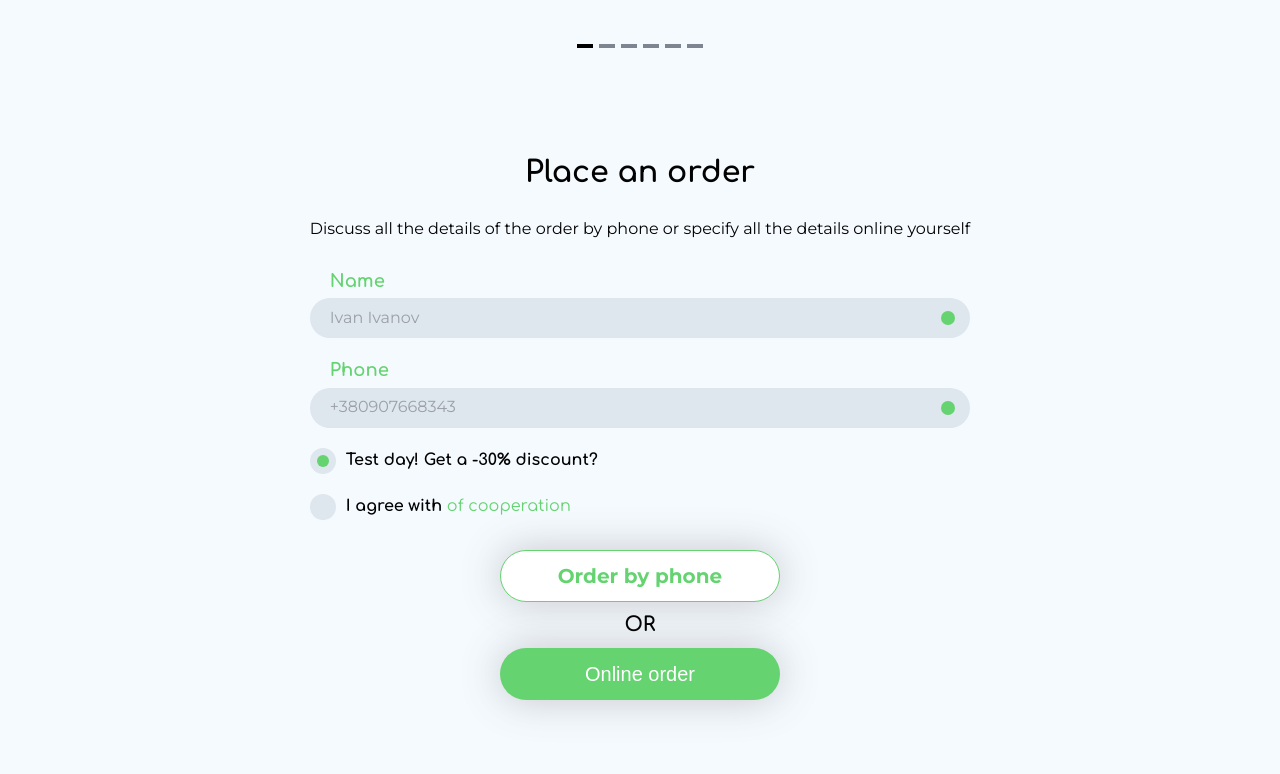
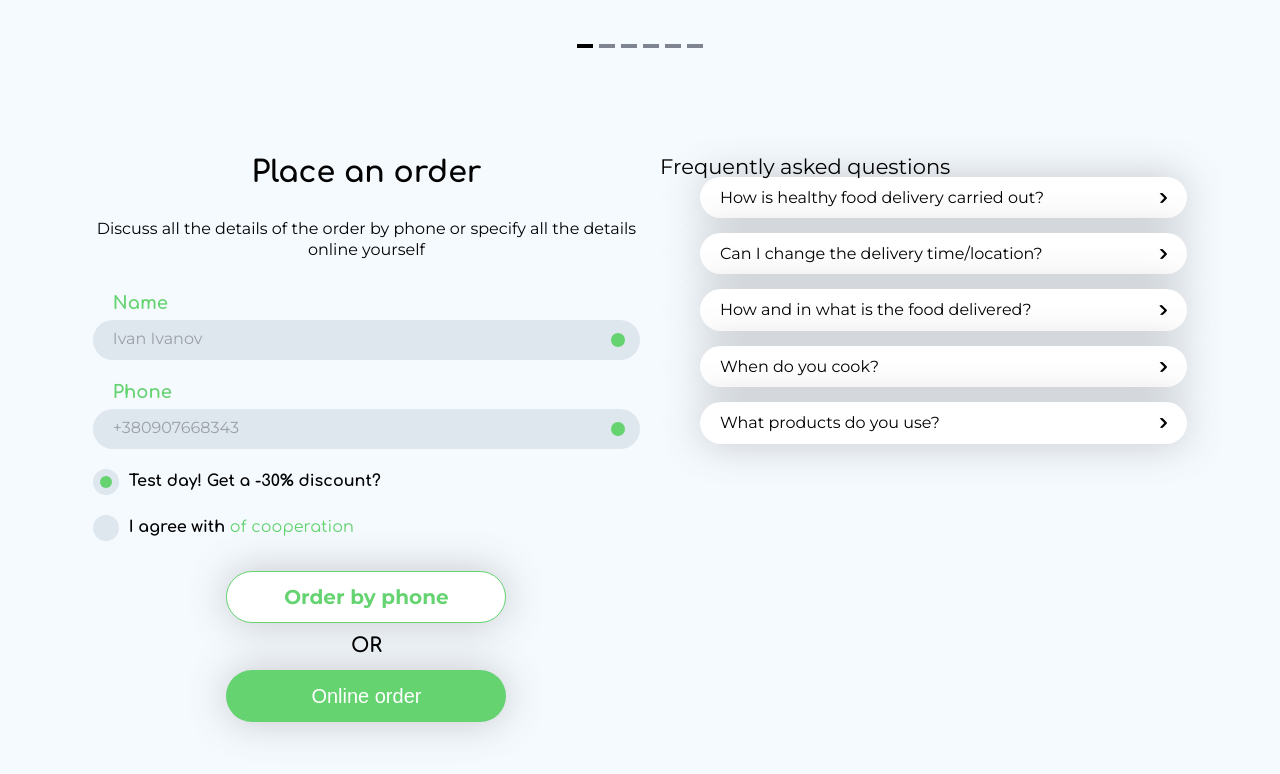
Before and after one commit to onikaChorba/gastro-chef, a Vue app: page / in a window 1280 px wide. Shown: the part 1908-2682 px from the top of the page. Built offline with nearby package versions, Linux system fonts and the light colour scheme; a web font is replaced by a local one.

Commit message:
feat: MyList, style: MyList

```diff
--- a/src/components/OrderFAQ.vue
+++ b/src/components/OrderFAQ.vue
@@ -1,6 +1,6 @@
 <template>
   <section class="order-faq">
-    <div class="order-faq_order order">
+    <div class="order-faq__order order">
       <h3 class="order__title">Place an order</h3>
       <p class="order__text">
         Discuss all the details of the order by phone or specify all the details
@@ -22,7 +22,12 @@
         <my-button type="primary" size="medium">Online order</my-button>
       </div>
     </div>
-    <div class="order-faq_questions questions"></div>
+    <div class="order-faq__questions questions">
+      <h2 class="questions__title">Frequently asked questions</h2>
+      <ul class="questions__list">
+        <MyList v-for="(item, index) in faqItems" :key="index" :item="item" />
+      </ul>
+    </div>
   </section>
 </template>
 <script setup>
@@ -31,11 +36,54 @@ import { ref } from "vue";
 const inputValue = ref("");
 const isChecked1 = ref(true);
 const isChecked2 = ref(false);
+
+const faqItems = ref([
+  {
+    question: "How is healthy food delivery carried out?",
+    answer: "Delivery is made daily from 8:00 AM to 12:00 PM by a courier.",
+    open: false
+  },
+  {
+    question: "Can I change the delivery time/location?",
+    answer: "Yes, changes can be made one day before delivery.",
+    open: false
+  },
+  {
+    question: "How and in what is the food delivered?",
+    answer: "The food is delivered in special containers that maintain freshness.",
+    open: false
+  },
+  {
+    question: "When do you cook?",
+    answer: "We cook daily at night to ensure the food is fresh.",
+    open: false
+  },
+  {
+    question: "What products do you use?",
+    answer: "Only fresh and high-quality products without preservatives.",
+    open: false
+  }
+]);
+
+const toggleAnswer = (index) => {
+  faqItems.value[index].open = !faqItems.value[index].open;
+};
+
 </script>
 
 <style lang="scss" scoped>
 @use "@/assets/styles/_mixins.scss" as *;
+.order-faq{
+    @include flexbox($display: flex, $justifyContent: space-between);
+    gap: 20px;
+
+    &__order,
+    &__questions{
+      width: 50%;
+    }
+}
 .order {
+  width: 50%;
   @include flexbox($display: flex, $direction: column);
   gap: 30px;
   &__title {
@@ -82,4 +130,7 @@ const isChecked2 = ref(false);
     );
   }
 }
+.questions{
+  width: 100%;
+}
 </style>
--- /dev/null
+++ b/src/components/UI/MyList.vue
@@ -0,0 +1,71 @@
+<template>
+  <li class="list-item" @click="toggle">
+    <div class="list-item__question">
+      {{ item.question }}
+      <span class="arrow" :class="{ open: item.open }">
+        <img :src="arrow" />
+      </span>
+    </div>
+    <div v-if="item.open" class="list-item__answer">
+      {{ item.answer }}
+    </div>
+  </li>
+</template>
+
+<script setup>
+import { defineProps, ref } from "vue";
+import arrow from '@/assets/icons/arrow.svg'
+
+const props = defineProps({
+  item: Object
+});
+
+const item = ref({ ...props.item });
+
+const toggle = () => {
+  item.value.open = !item.value.open;
+};
+</script>
+
+<style lang="scss" scoped>
+@use '@/assets/styles/_mixins.scss' as *;
+.list-item {
+  width: 100%;
+  background-color: var(--white);
+  box-shadow: var(--shadow);
+  list-style: none;
+  padding: 10px 20px;
+  border-radius: 190px;
+  margin-bottom: 15px;
+  margin-inline-start: 0px;
+  cursor: pointer;
+
+  &__question{
+    @include flexbox($display: flex, $justifyContent: space-between);
+    @include text-style(
+      $font-family: Montserrat,
+      $weight: 400,
+      $size: 16px,
+      $line-height: 134%,
+      $letter-spacing: 2.5%,
+    )
+  }
+  &__answer {
+    max-width: 300px;
+    margin-top: 5px;
+    color: #666;
+  }
+}
+
+.arrow {
+  transition: transform 0.3s;
+}
+.arrow img {
+  width: 10px;
+  height: 10px;
+}
+.arrow.open {
+  transform: rotate(90deg);
+}
+
+</style>
--- a/src/main.js
+++ b/src/main.js
@@ -4,6 +4,7 @@ import MyButton from "@/components/UI/MyButton.vue";
 import MyCarousel from "@/components/UI/MyCarousel.vue";
 import MyInput from "@/components/UI/MyInput.vue";
 import MyCheckbox from "@/components/UI/MyCheckbox.vue";
+import MyList from "@/components/UI/MyList.vue";
 import "./assets/main.css";
 
 const app = createApp(App);
@@ -12,5 +13,6 @@ app.component("MyButton", MyButton);
 app.component("MyCarousel", MyCarousel);
 app.component("MyInput", MyInput);
 app.component("MyCheckbox", MyCheckbox);
+app.component("MyList", MyList);
 
 app.mount("#app");
```
Also changed, not shown: src/assets/icons/arrow.svg (added).
